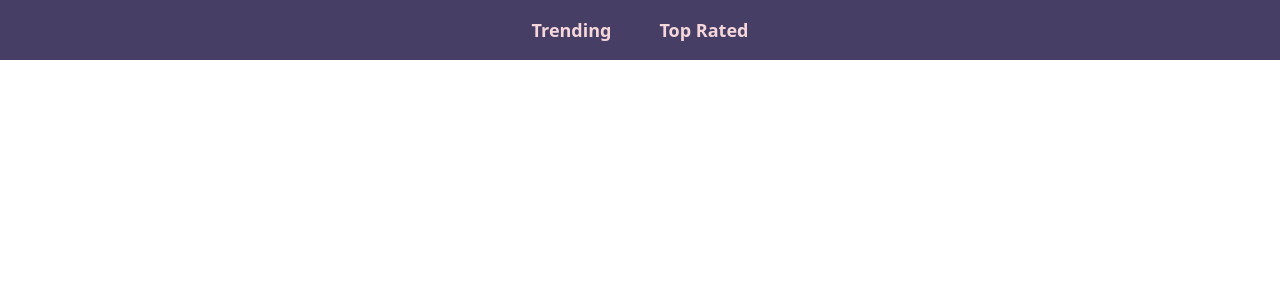
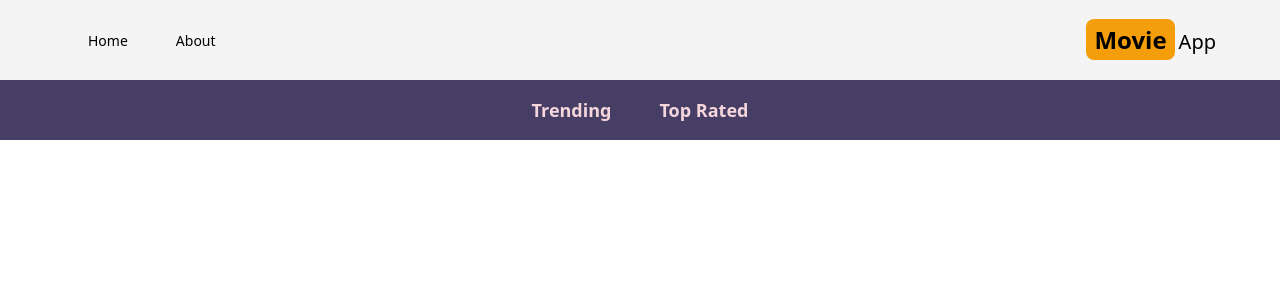
Before and after one commit to ozgeozkaraa01/movie-app, a Next.js app: page / in a window 1280 px wide. Shown: the top 300 px of the page. Built offline with nearby package versions, Linux system fonts and the light colour scheme.

Commit message:
feat: create Header and MenuItem components

```diff
--- /dev/null
+++ b/components/Header.jsx
@@ -0,0 +1,28 @@
+import React from "react";
+import { AiFillHome } from "react-icons/ai";
+import { BsFillInfoCircleFill } from "react-icons/bs";
+import Link from "next/link";
+import MenuItem from "./MenuItem";
+
+const Header = () => {
+  return (
+    <div className="flex justify-between mx-2 max-w-6xl sm:mx-auto items-center py-6">
+      <div className="flex">
+        <MenuItem title="Home" address="/" Icon={AiFillHome} />
+        <MenuItem title="About" address="/about" Icon={BsFillInfoCircleFill} />
+      </div>
+      <div className="flex items-center space-x-5">
+        <Link href="/">
+          <h2 className="text-2xl">
+            <span className="font-bold bg-amber-500 py-1 px-2 rounded-lg mr-1">
+              Movie
+            </span>
+            <span className="text-xl hidden sm:inline">App</span>
+          </h2>
+        </Link>
+      </div>
+    </div>
+  );
+};
+
+export default Header;
--- /dev/null
+++ b/components/MenuItem.jsx
@@ -0,0 +1,15 @@
+import React from "react";
+import Link from "next/link";
+
+const MenuItem = ({ title, address, Icon }) => {
+  return (
+    <div>
+      <Link href={address} className="mx-4 lg:mx-6 hover:text-amber-600">
+        <Icon className="text-2xl sm:hidden mx-4" />
+        <p className="hidden sm:inline my-2 text-sm">{title}</p>
+      </Link>
+    </div>
+  );
+};
+
+export default MenuItem;
--- a/package.json
+++ b/package.json
@@ -13,7 +13,8 @@
     "eslint-config-next": "13.4.19",
     "next": "13.4.19",
     "react": "18.2.0",
-    "react-dom": "18.2.0"
+    "react-dom": "18.2.0",
+    "react-icons": "^4.10.1"
   },
   "devDependencies": {
     "autoprefixer": "^10.4.15",
--- a/pages/index.js
+++ b/pages/index.js
@@ -1,14 +1,16 @@
 import Head from "next/head";
+import Header from "../components/Header";
 import Navbar from "../components/Navbar";
 
 export default function Home() {
   return (
-    <div>
+    <div className="bg-zinc-100">
       <Head>
         <title>Next Movie App</title>
         <meta name="description" content="created by Özgenur Özkara" />
         <link rel="icon" href="/assets/favicon-32x32.png" />
       </Head>
+      <Header />
       <Navbar />
     </div>
   );
```
Also changed, not shown: 1 other file (tests, documents, lock files or other folders).
